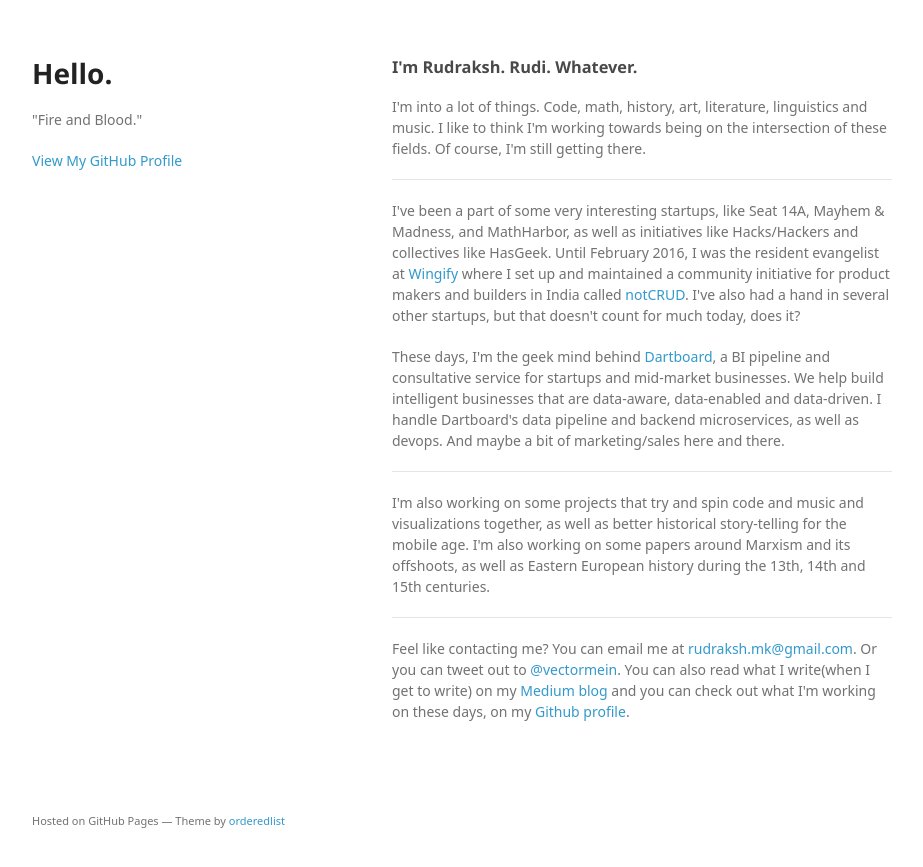
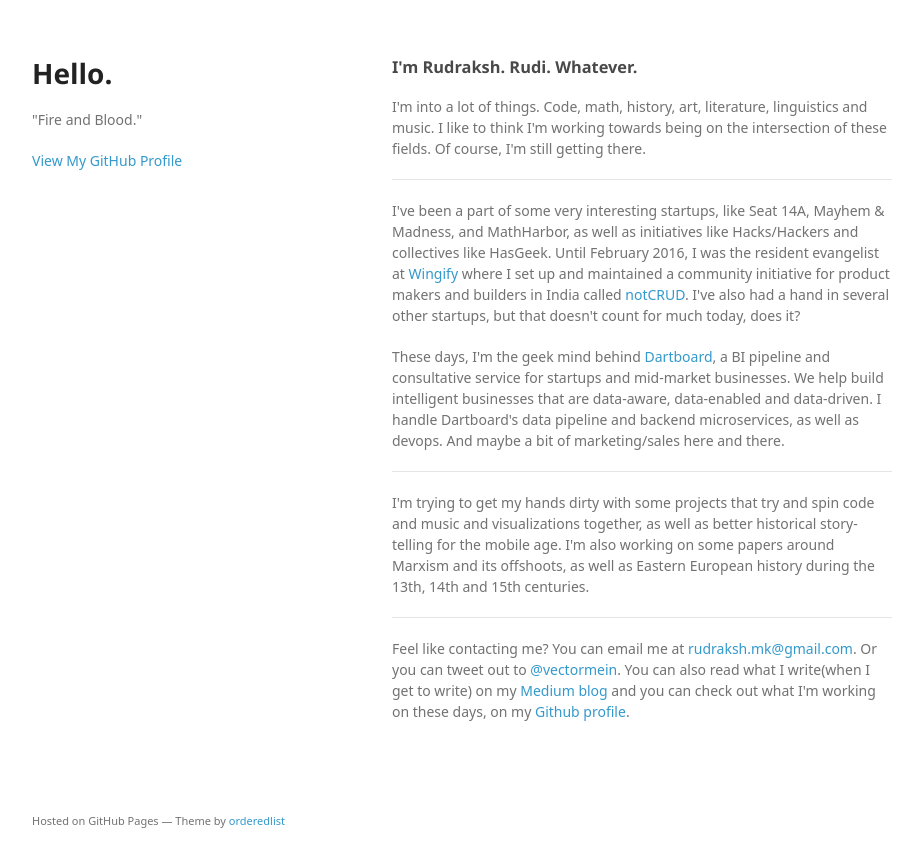
Before and after one commit to rudimk/rudimk.github.com, a Jekyll site: the page index.html, which Jekyll copies as it is, in a window 1280 px wide. Shown: the top 867 px of the page, without its empty margins (178-1101 px from the left). Built offline with Jekyll 4.4.1, drawn with Linux system fonts in a browser that asks for light colours; some web fonts are replaced.

Commit message:
Replace master branch with page content via GitHub

```diff
--- a/index.html
+++ b/index.html
@@ -36,7 +36,7 @@
 
 <hr>
 
-<p>I'm also working on some projects that try and spin code and music and visualizations together, as well as better historical story-telling for the mobile age. I'm also working on some papers around Marxism and its offshoots, as well as Eastern European history during the 13th, 14th and 15th centuries.</p>
+<p>I'm trying to get my hands dirty with some projects that try and spin code and music and visualizations together, as well as better historical story-telling for the mobile age. I'm also working on some papers around Marxism and its offshoots, as well as Eastern European history during the 13th, 14th and 15th centuries.</p>
 
 <hr>
 
```
Also changed, not shown: params.json (+1 -1 lines).
